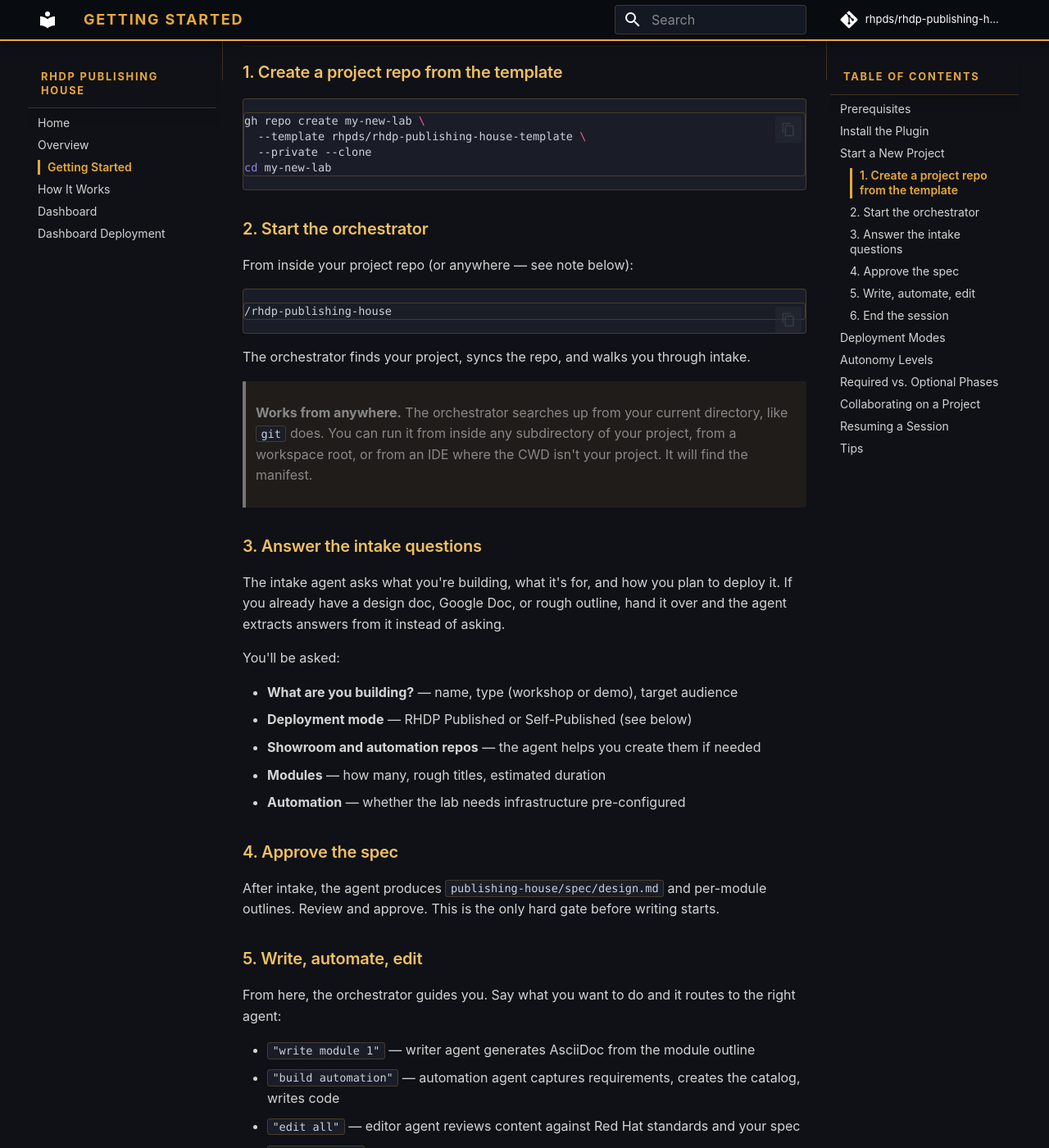
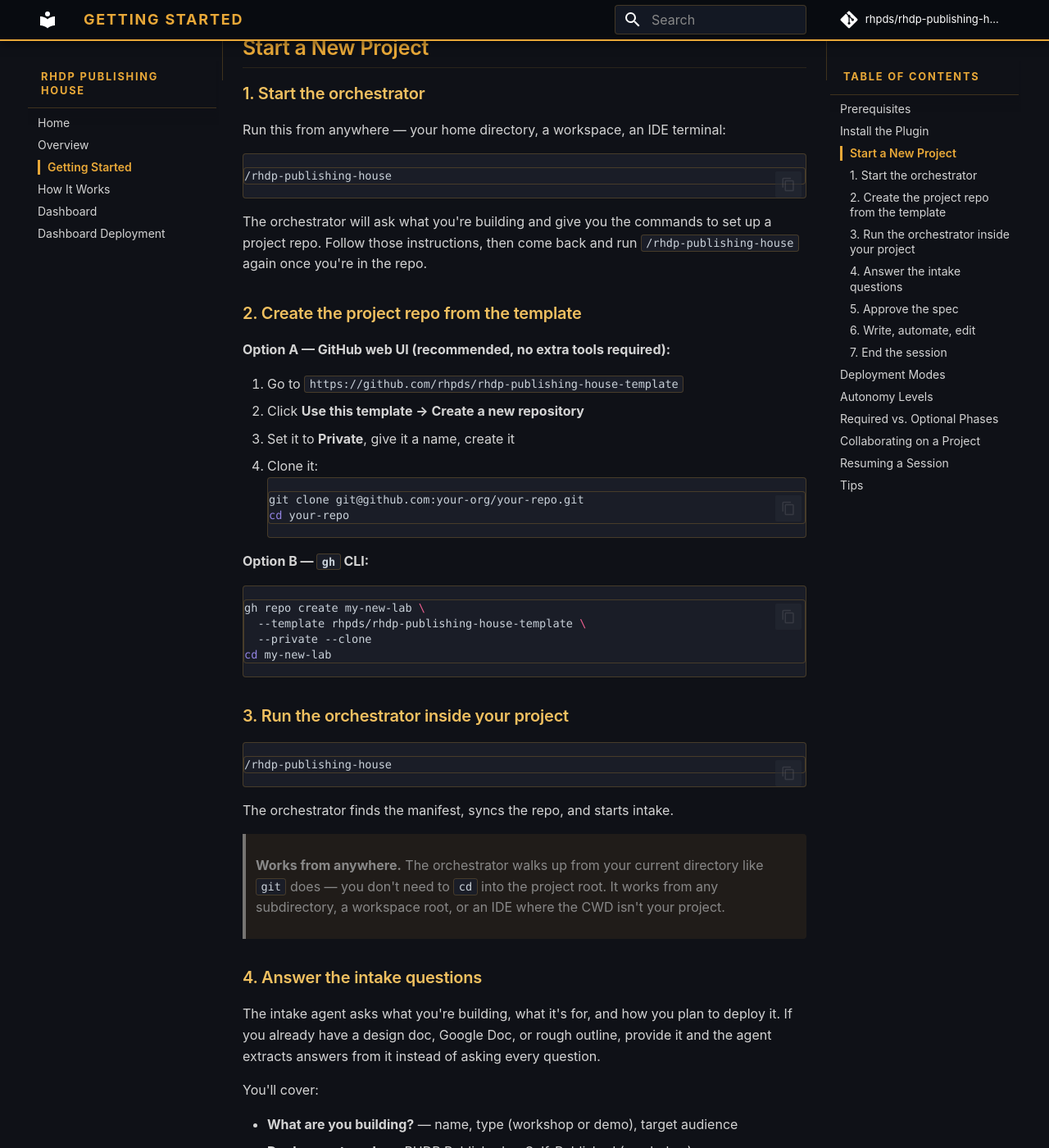
Before and after one commit to treddy08/rhdp-publishing-house, an MkDocs documentation site: the page built from docs/getting-started.md, in a window 1280 px wide and 1400 px high, scrolled down 763 px. Shown: the whole window at 82% size. Built offline with MkDocs 1.6.1 and Material for MkDocs 9.7.7, drawn with Linux system fonts in a browser that asks for light colours; comment, search, counter and statistics services are not loaded; some of the changed text lies outside the part shown.

Commit message:
getting-started: fix flow and replace gh CLI with git
- Start Claude first, then create repo, then return to Claude
- Replace gh repo create with GitHub web UI (primary) + gh as option
- Remove requirement to cd into project before starting

Co-Authored-By: Claude Opus 4.6 (1M context) <noreply@anthropic.com>

````diff
--- a/docs/getting-started.md
+++ b/docs/getting-started.md
@@ -7,23 +7,48 @@
 
 ## Install the Plugin
 
-Point Claude Code at the Publishing House skills repo. You only do this once.
+Clone the skills repo and point Claude Code at it. You only do this once.
 
 ```bash
 git clone git@github.com:rhpds/rhdp-publishing-house-skills.git ~/rhdp-publishing-house-skills
 ```
 
-Then add the plugin directory to your Claude Code settings, or pass it at launch:
+Then start Claude Code with the plugin:
 
 ```bash
 claude --plugin-dir ~/rhdp-publishing-house-skills
 ```
 
-> **Tip:** Add `--plugin-dir ~/rhdp-publishing-house-skills` to your shell alias or Claude Code config so you don't need to pass it every time.
+> **Tip:** Add `--plugin-dir ~/rhdp-publishing-house-skills` to your shell alias or Claude Code settings so you don't need the flag every time.
+
+---
 
 ## Start a New Project
 
-### 1. Create a project repo from the template
+### 1. Start the orchestrator
+
+Run this from anywhere — your home directory, a workspace, an IDE terminal:
+
+```
+/rhdp-publishing-house
+```
+
+The orchestrator will ask what you're building and give you the commands to set up a project repo. Follow those instructions, then come back and run `/rhdp-publishing-house` again once you're in the repo.
+
+### 2. Create the project repo from the template
+
+**Option A — GitHub web UI (recommended, no extra tools required):**
+
+1. Go to `https://github.com/rhpds/rhdp-publishing-house-template`
+2. Click **Use this template → Create a new repository**
+3. Set it to **Private**, give it a name, create it
+4. Clone it:
+   ```bash
+   git clone git@github.com:your-org/your-repo.git
+   cd your-repo
+   ```
+
+**Option B — `gh` CLI:**
 
 ```bash
 gh repo create my-new-lab \
@@ -32,23 +57,21 @@ gh repo create my-new-lab \
 cd my-new-lab
 ```
 
-### 2. Start the orchestrator
-
-From inside your project repo (or anywhere — see note below):
+### 3. Run the orchestrator inside your project
 
 ```
 /rhdp-publishing-house
 ```
 
-The orchestrator finds your project, syncs the repo, and walks you through intake.
+The orchestrator finds the manifest, syncs the repo, and starts intake.
 
-> **Works from anywhere.** The orchestrator searches up from your current directory, like `git` does. You can run it from inside any subdirectory of your project, from a workspace root, or from an IDE where the CWD isn't your project. It will find the manifest.
+> **Works from anywhere.** The orchestrator walks up from your current directory like `git` does — you don't need to `cd` into the project root. It works from any subdirectory, a workspace root, or an IDE where the CWD isn't your project.
 
-### 3. Answer the intake questions
+### 4. Answer the intake questions
 
-The intake agent asks what you're building, what it's for, and how you plan to deploy it. If you already have a design doc, Google Doc, or rough outline, hand it over and the agent extracts answers from it instead of asking.
+The intake agent asks what you're building, what it's for, and how you plan to deploy it. If you already have a design doc, Google Doc, or rough outline, provide it and the agent extracts answers from it instead of asking every question.
 
-You'll be asked:
+You'll cover:
 
 - **What are you building?** — name, type (workshop or demo), target audience
 - **Deployment mode** — RHDP Published or Self-Published (see below)
@@ -56,22 +79,22 @@ You'll be asked:
 - **Modules** — how many, rough titles, estimated duration
 - **Automation** — whether the lab needs infrastructure pre-configured
 
-### 4. Approve the spec
+### 5. Approve the spec
 
 After intake, the agent produces `publishing-house/spec/design.md` and per-module outlines. Review and approve. This is the only hard gate before writing starts.
 
-### 5. Write, automate, edit
+### 6. Write, automate, edit
 
 From here, the orchestrator guides you. Say what you want to do and it routes to the right agent:
 
 - `"write module 1"` — writer agent generates AsciiDoc from the module outline
 - `"build automation"` — automation agent captures requirements, creates the catalog, writes code
 - `"edit all"` — editor agent reviews content against Red Hat standards and your spec
-- `"what's next"` — status summary from the manifest, no heavy loading
+- `"what's next"` — lightweight status summary, no heavy loading
 
-### 6. End the session
+### 7. End the session
 
-Say `"I'm done for today"` or `"session summary"`. The orchestrator writes a worklog entry, commits the manifest and worklog, and pushes. Next session, `git pull` and the worklog happens automatically.
+Say `"I'm done for today"` or `"session summary"`. The orchestrator writes a worklog entry, commits the manifest and worklog, and pushes. Next session, the pull happens automatically.
 
 ---
 
@@ -81,10 +104,10 @@ Set during intake. Determines the automation path and publishing target.
 
 | Mode | Description | Automation | Published In RHDP? |
 |------|-------------|------------|-------------------|
-| **RHDP Published** (`rhdp_published`) | Full pipeline. Goes through all review gates, creates its own AgnosticV catalog item. | Ansible, GitOps, or both | Yes — standalone catalog item |
-| **Self-Published** (`self_published`) | You manage deployment. Uses the generic Field Source CI (`agd_v2/ocp-field-asset-cnv`). | GitOps only (Helm + ArgoCD) | No — you order the Field Source CI with your repo URL |
+| **RHDP Published** (`rhdp_published`) | Full pipeline. Review gates, AgnosticV catalog, published as a standalone item. | Ansible, GitOps, or both | Yes |
+| **Self-Published** (`self_published`) | You manage deployment. Uses the generic Field Source CI with your GitOps repo URL. | GitOps only (Helm + ArgoCD) | No |
 
-You can run the full content pipeline (intake, writing, editing) regardless of mode. The fork is where the output lands, not how the work gets done.
+The content pipeline (intake, writing, editing) is the same for both modes. The fork is where the output lands.
 
 ---
 
@@ -157,4 +180,4 @@ Just run `/rhdp-publishing-house` from anywhere in your project. The orchestrato
 - **Human edits are expected.** Edit content, specs, and automation files freely between sessions. All agents read fresh and respect what's there.
 - **The worklog is for notes, not tasks.** Manifest tracks phases; worklog tracks decisions, handoffs, and context that doesn't fit in structured fields.
 - **RCARS not available?** Skip vetting and come back to it later — it's optional.
-- **Automation testing gate.** After the automation agent writes code, you deploy it yourself. Tell the agent `"testing done"` when you've verified it works on a real environment.
+- **Automation testing gate.** After the automation agent writes code, you deploy it yourself and confirm with `"testing done"`.
````
Also changed, not shown: other parts of docs/getting-started.md (+4 -4 lines).
